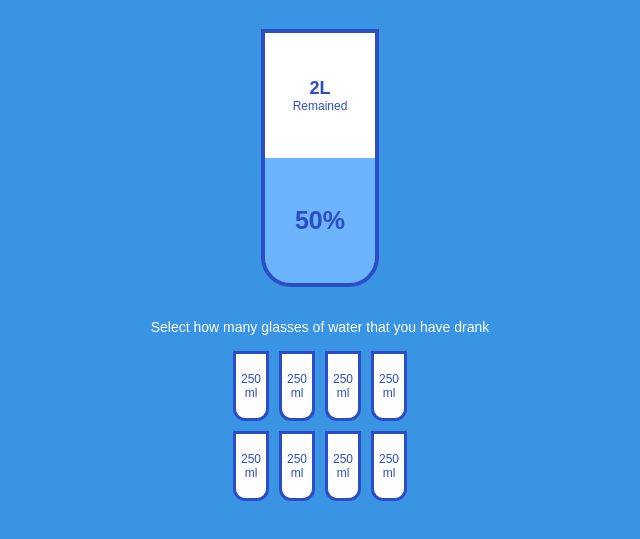
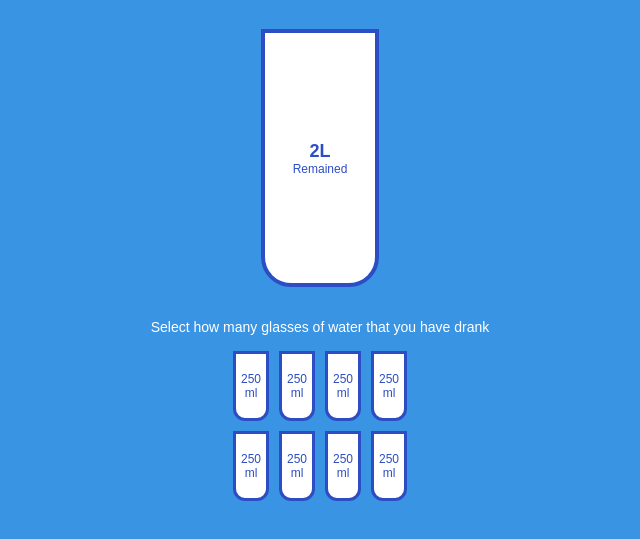
Before and after one commit to allwynaxioned/js_task7, a plain HTML site: page index.html in a window 1280 px wide. Shown: the part 83-622 px from the top of the page, without its empty margins (320-960 px from the left). Drawn offline with Linux system fonts and the light colour scheme.

Commit message:
added: transition added in ramained class and percentage class, and heigh are adjusted on both the classes

```diff
--- a/assets/css/style.css
+++ b/assets/css/style.css
@@ -235,7 +235,7 @@ h1+p{
 }
 
 .remained {
-  height: 50%;
+  height: 100%;
   position: relative;
   display: flex;
   flex-direction: column;
@@ -245,6 +245,7 @@ h1+p{
   color: #2d4dc4;
   font-size: 12px;
   font-weight: 500;
+  transition: .5s;
 }
 
 .remained > span{
@@ -254,7 +255,7 @@ h1+p{
 }
 
 .percentage{
-  height: 50%;
+  height: 0%;
   display: flex;
   justify-content: center;
   align-items: center;
@@ -262,6 +263,7 @@ h1+p{
   color: #2d4dc4;
   font-size: 25px;
   font-weight: 900;
+  transition: .5s;
 }
 
 .master_bottle + p {
```
